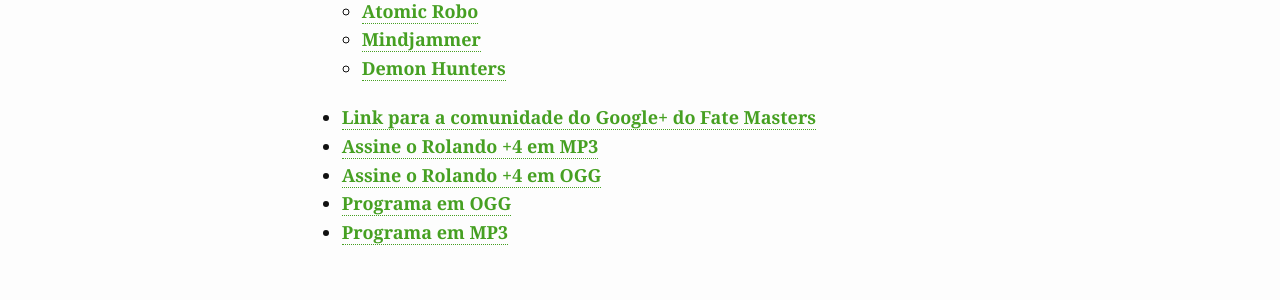
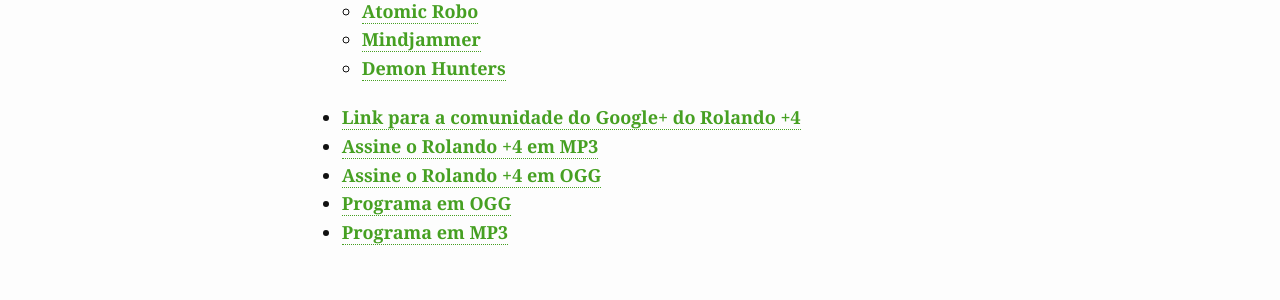
Before and after one commit to rolandomaisquatro/rolandomaisquatro.github.io, a Jekyll site: the page built from _posts/2015-08-01-RolandoMais4-Piloto.md, in a window 1280 px wide and 900 px high, scrolled down 1262 px. Shown: the part 155-455 px from the top of the window. Built offline with Jekyll 4.4.1, drawn with Linux system fonts in a browser that asks for light colours; comment, search, counter and statistics services are not loaded.

Commit message:
Episódio 3 do Rolando +4

```diff
--- a/_includes/podcast_text.html
+++ b/_includes/podcast_text.html
@@ -26,7 +26,7 @@
                   {% endif %}
 
 {% if site.data.podcast %}
-                  <li><a href="{{ site.data.podcast.gpluspage }}">Link para a comunidade do Google+ do Fate Masters</a>
+                  <li><a href="{{ site.data.podcast.gpluspage }}">Link para a comunidade do Google+ do {{site.data.podcast.name}}</a>
                   {% endif %}
                   {% for link in site.data.podcast.podcast_links %}
                   <li>
```
